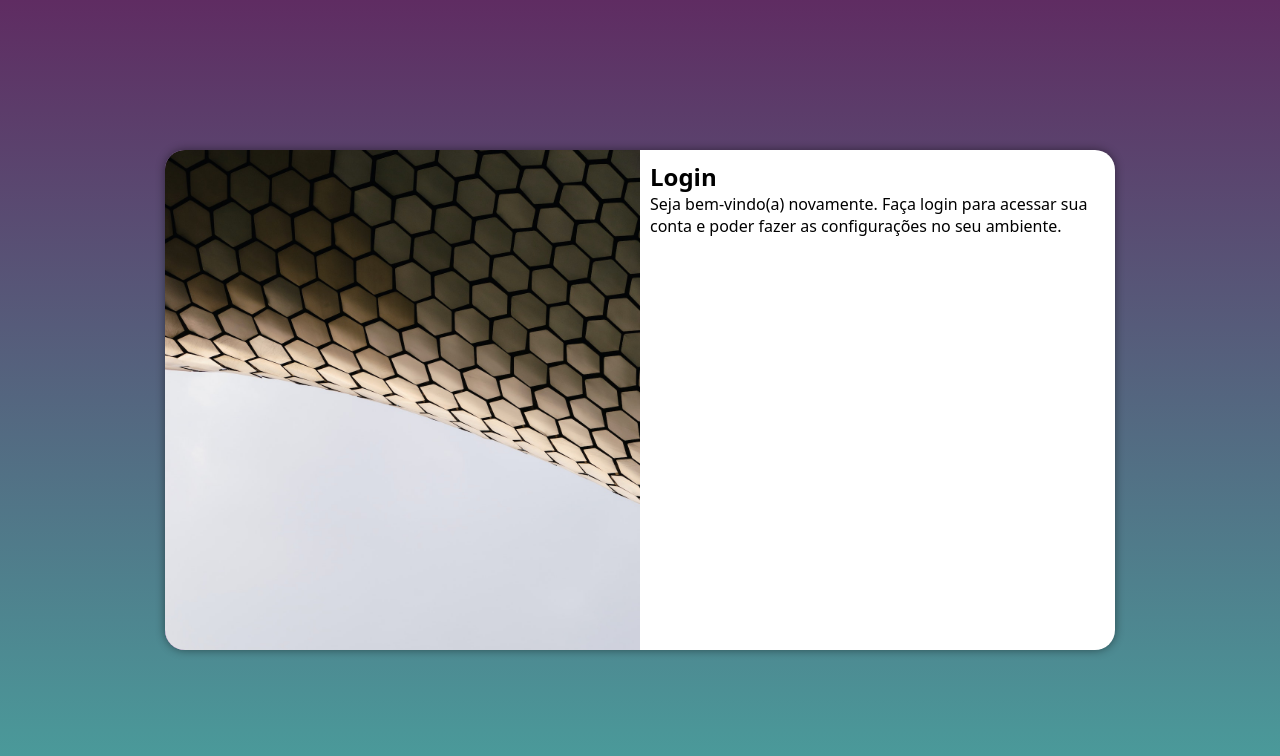
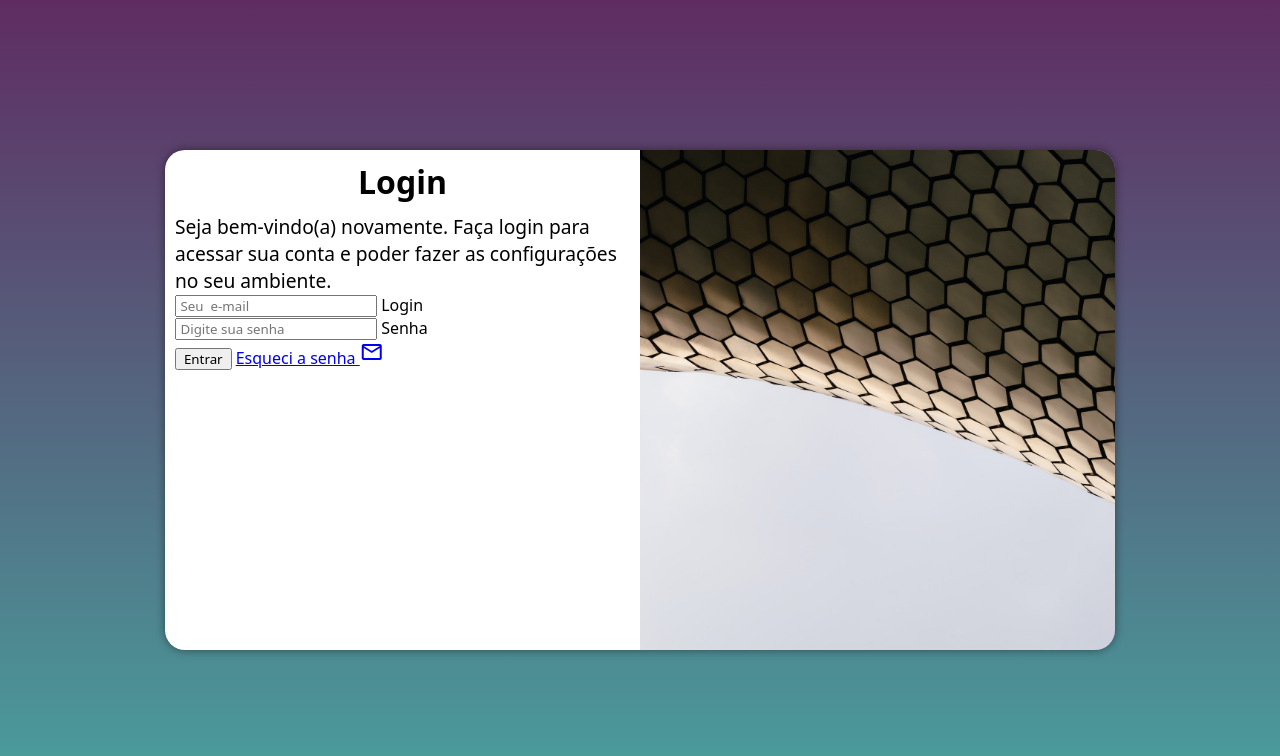
Before and after one commit to EdipoAlves/projeto-login, a plain HTML site: page index.html in a window 1280 px wide. Drawn offline with nearby package versions, Linux system fonts and the light colour scheme.

Commit message:
Adicionei o formulário

```diff
--- a/estilos/media-query.css
+++ b/estilos/media-query.css
@@ -28,6 +28,10 @@ GRANDES TELAS: ACIMA DE 1200PX
         width: 70%;
         float: right;
     }
+
+    div#formulario > p {
+        font-size: 1.1em;
+    }
 }
 
 @media screen and (min-width: 992px) {
@@ -42,11 +46,19 @@ GRANDES TELAS: ACIMA DE 1200PX
     section#login > div#imagem {
         width: 50%;
         height: 100%;
-        float: left;
+        float: right;
     }
 
     section#login > div#formulario {
         width: 50%;
         float: right;
     }
+
+    div#formulario > h1 {
+        font-size: 2em;
+    }
+
+    div#formulario > p {
+        font-size: 1.2em;
+    }
 }
--- a/estilos/style.css
+++ b/estilos/style.css
@@ -51,5 +51,13 @@ section#login > div#imagem {
 section#login > div#formulario {
     display: block;
     padding: 10px;
+}
 
+div#formulario > h1 {
+    text-align: center;
+    margin-bottom: 10px;
 }
+
+div#formulario > p {
+    font-size: 0.8em;
+}
--- a/index.html
+++ b/index.html
@@ -4,6 +4,7 @@
     <meta charset="UTF-8">
     <meta name="viewport" content="width=device-width, initial-scale=1.0">
     <title>Login</title>
+    <link rel="stylesheet" href="https://fonts.googleapis.com/css2?family=Material+Symbols+Outlined:opsz,wght,FILL,GRAD@20..48,100..700,0..1,-50..200" />
     <link rel="stylesheet" href="estilos/style.css">
     <link rel="stylesheet" href="estilos/media-query.css">
 </head>
@@ -20,8 +21,25 @@
                 <p>
                     Seja bem-vindo(a) novamente. Faça login para acessar sua conta e poder fazer as configurações no seu ambiente.
                 </p>
-                <form action="login.php" method="post">
-
+                <form action="login.php" method="post" autocomplete="on">
+                    <div class="campo">
+                        <!-- <span  class="material-symbols-outlined">
+                            person
+                        </span> -->
+                        <input type="email" name="login" id="ilogin" placeholder=" Seu  e-mail" autocomplete="email" required maxlength="30">
+                        <label for="ilogin">Login</label>
+                    </div>
+                    <div class="campo">
+                        <!-- <span  class="material-symbols-outlined">
+                            vpn_key
+                        </span> -->
+                        <input type="password" name="senha" id="isenha" placeholder=" Digite sua senha" autocomplete="current-password" required minlength="8" maxlength="20">
+                        <label for="isenha">Senha</label>
+                    </div>
+                    <input type="submit" value="  Entrar  ">
+                    <a href="#">Esqueci a senha <i><span  class="material-symbols-outlined">
+                        mail
+                    </span></i></a>
                 </form>
             </div>
         </section>
```
